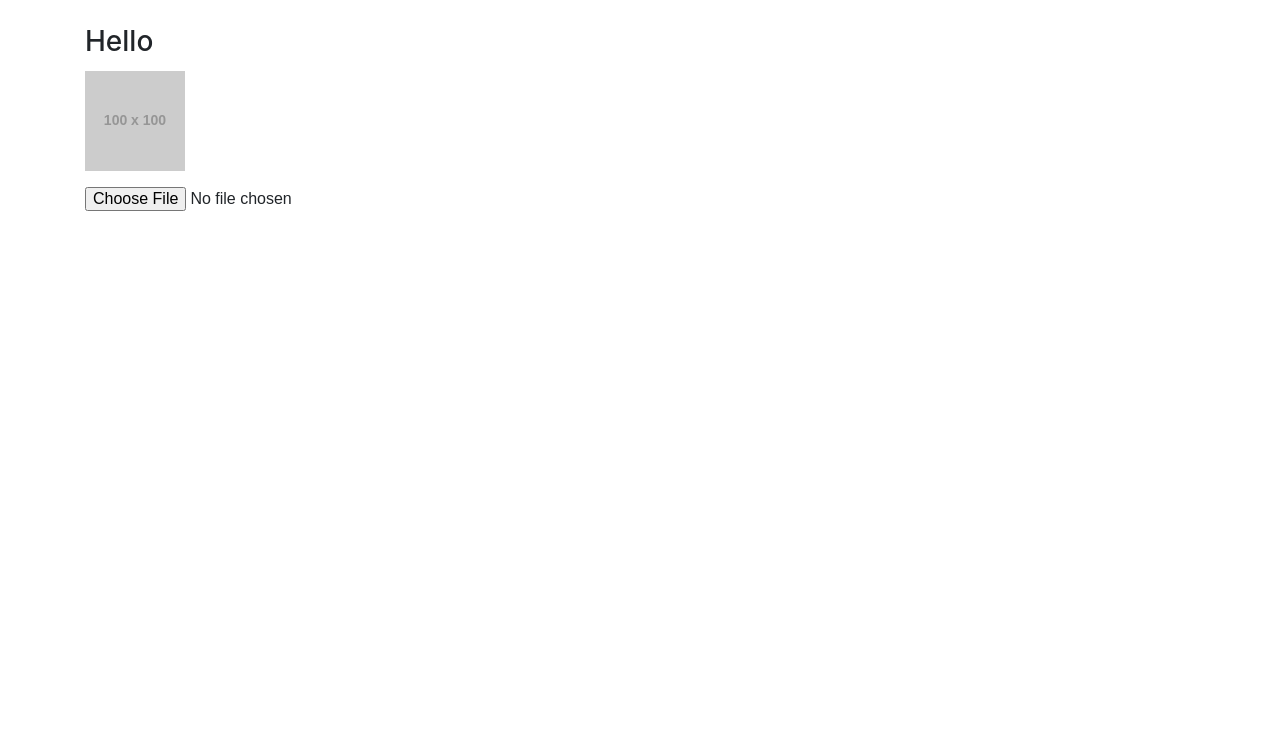
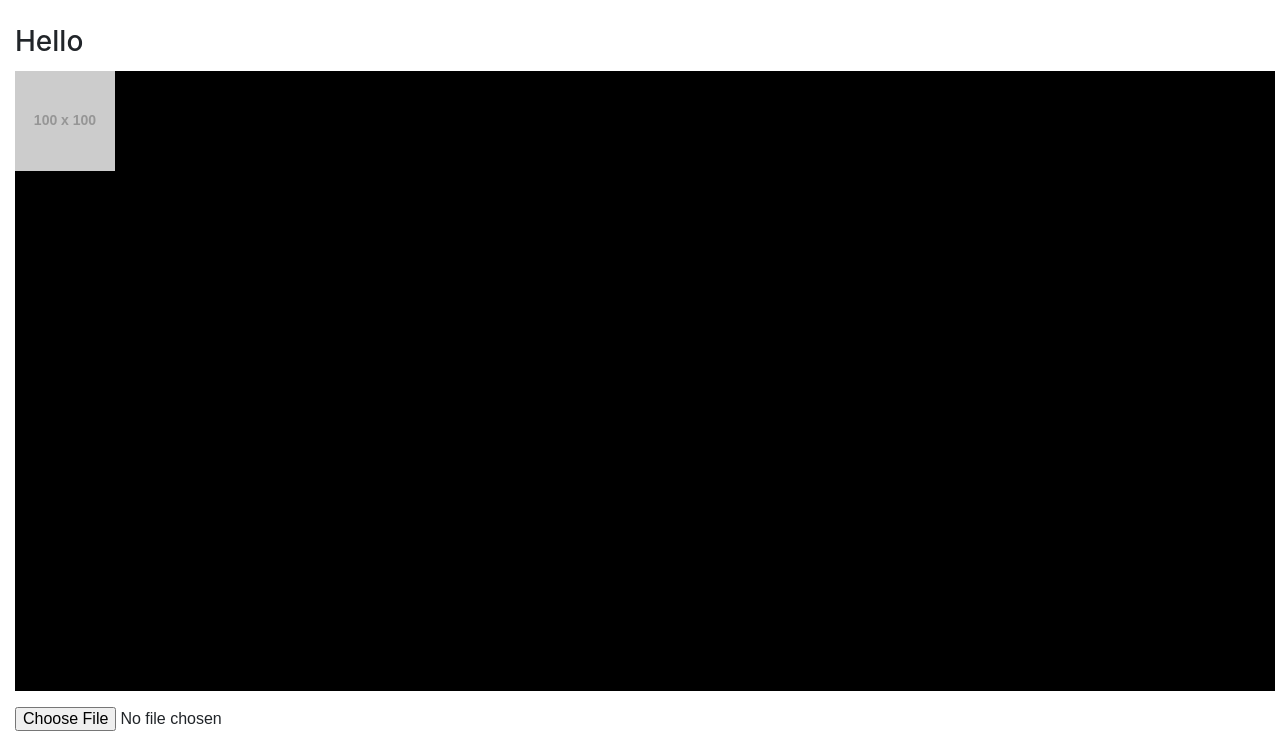
Before and after one commit to kaowneaw/markets-reserve, a PHP site: page /home.php in a window 1280 px wide. Shown: the part 56-800 px from the top of the page. Run offline with PHP 8.4, Linux system fonts and the light colour scheme; grey boxes labelled with a size stand in for pictures from a placeholder-image service; some libraries are stand-ins or nearby versions.

Commit message:
set area map

```diff
--- a/css/nav.css
+++ /dev/null
@@ -1,6 +0,0 @@
-.nav-left {
-
-}
-.container{
-    padding-top: 25px;
-}
--- a/header.php
+++ b/header.php
@@ -1,6 +1,5 @@
 <link rel="stylesheet" href="./node_modules/bootstrap/dist/css/bootstrap.min.css" type="text/css">
 <link rel="stylesheet" href="./css/normalize.css" type="text/css">
-<link rel="stylesheet" href="./css/nav.css" type="text/css">
 <link rel="shortcut icon" href="./img/favicon.png" type="image/x-icon"/>
 
 <script type="text/javascript" src="./node_modules/jquery/dist/jquery.min.js"></script>
--- a/home.php
+++ b/home.php
@@ -26,14 +26,27 @@ session_start();
         </ul>
     </div>
 </nav>
-<div class="container">
+<div class="container-fluid pd-top">
     <h3 class="card-title">Hello</h3>
-    <div class="col-xs-12 form-group"><img id="image_upload_preview" src="http://placehold.it/100x100" alt="your image" style="max-width: 1200px"/></div>
+    <div class="map-area-wrapper">
+        <img id="image_upload_preview" src="http://placehold.it/100x100" alt="your image"/>
+    </div>
+    <div class="col-xs-12 form-group"></div>
     <div class="col-xs-12"><input type='file' id="inputFile"/></div>
 </div>
 </body>
 </html>
 <style>
+    .pd-top {
+        padding-top:25px;
+    }
+    .map-area-wrapper {
+        width:1260px;
+        height: 620px;
+        margin: 0 auto;
+        overflow:auto;
+        background-color:black;
+    }
 </style>
 <script>
     $(document).ready(function () {
--- a/index.php
+++ b/index.php
@@ -66,7 +66,7 @@ if (isset($_POST['username']) && isset($_POST['password'])) {
     .login {
         max-width: 520px;
         padding: 15px 15px 0px 15px;
-        margin-top: 30%;
+        margin-top: 25%;
         margin-left: auto;
         margin-right: auto;
     }
```
